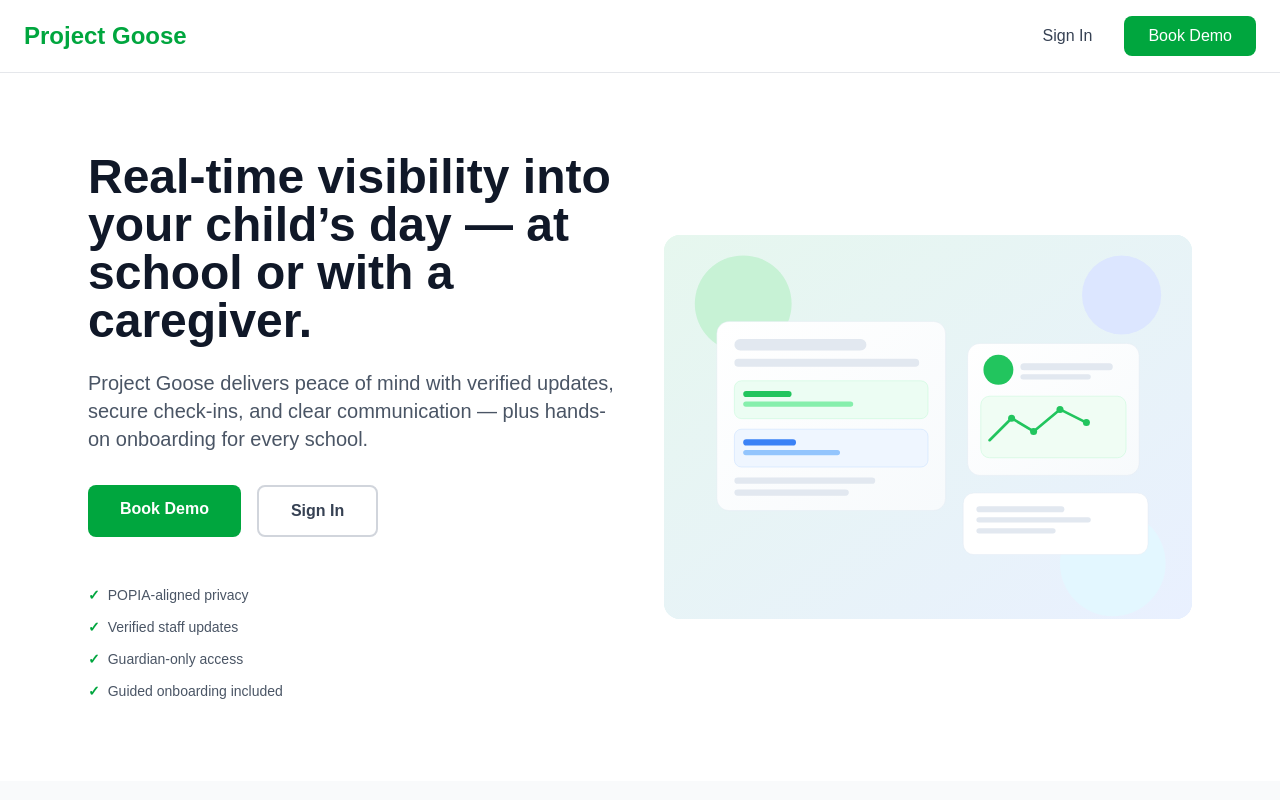
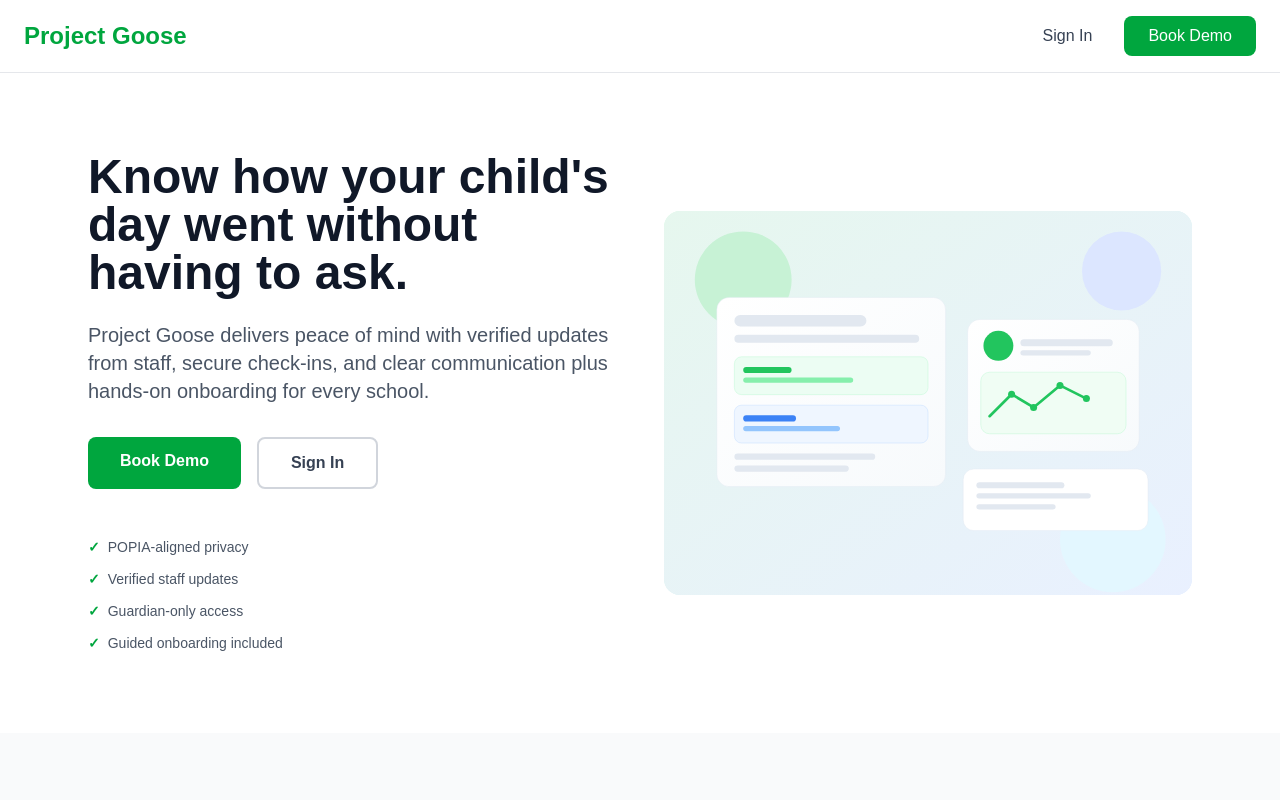
Before and after one commit to Burfix/projectgumpo, a Next.js app: page / in a window 1280 px wide. Shown: the top 800 px of the page. Built offline with nearby package versions, Linux system fonts and the light colour scheme.

Commit message:
Update hero headline: sharper outcome-focused messaging

```diff
--- a/src/app/page.tsx
+++ b/src/app/page.tsx
@@ -26,11 +26,10 @@
       <section className="max-w-6xl mx-auto px-6 py-20 grid md:grid-cols-2 gap-12 items-center">
         <div>
           <h1 className="text-5xl font-bold text-gray-900 mb-6">
-            Real-time visibility into your child’s day — at school or with a caregiver.
+            Know how your child's day went without having to ask.
           </h1>
           <p className="text-xl text-gray-600 mb-8">
-            Project Goose delivers peace of mind with verified updates, secure check-ins, and clear
-            communication — plus hands-on onboarding for every school.
+            Project Goose delivers peace of mind with verified updates from staff, secure check-ins, and clear communication plus hands-on onboarding for every school.
           </p>
           <div className="flex gap-4">
             <Link
```
